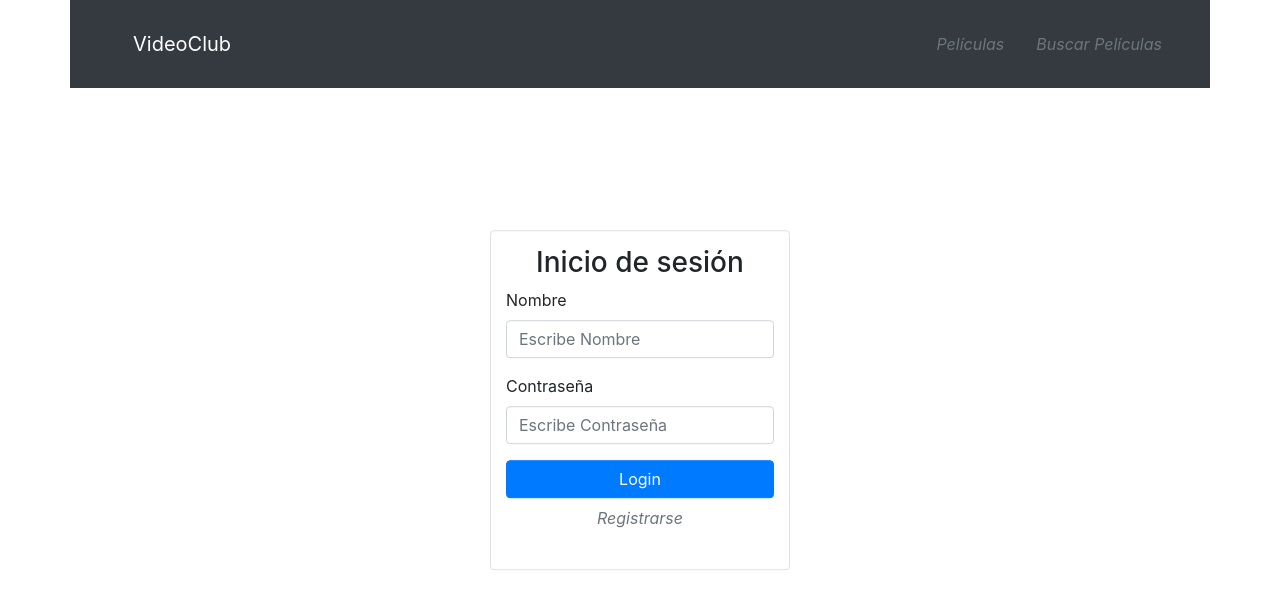
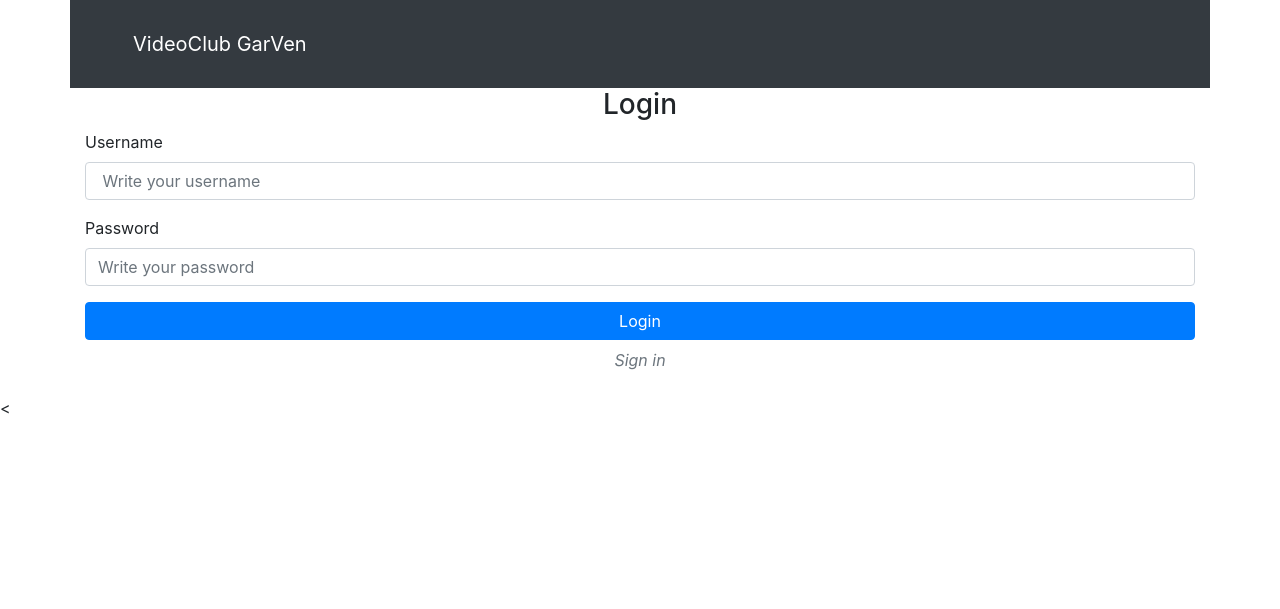
Before and after one commit to vagdv/videoclubgarven, a Django app: template myapp/templates/myapp/login.html in a window 1280 px wide. Shown: the top 609 px of the page. Run offline with Django 3.2, Linux system fonts and the light colour scheme; the template is opened without the code that fills it, so the values that code supplies are empty; some libraries are stand-ins or nearby versions.

Commit message:
Traduccion y quitar opciones de barra en login y register

```diff
--- a/myapp/templates/base.html
+++ b/myapp/templates/base.html
@@ -15,10 +15,10 @@
                 <div class="p-3 row bg-dark text-white ">
                     <nav class="col navbar navbar-dark ">
                         <div class="fas fa-utensils p-2"></div>
-                        <a class="col navbar-brand" href="loginn">VideoClub</a>
+                        <a class="col navbar-brand" href="loginn">VideoClub GarVen</a>
                         <div class="nav text-white">
-                            <a class="nav-link active" href="movies"><i class="fas fa-bars text-secondary">Películas</i></a>
-                            <a class="nav-link active" href="./buscar.html"><i class="fas fa-bars text-secondary">Buscar Películas</i></a>
+                            <a class="nav-link active" href="movies"><i class="fas fa-bars text-secondary">Movies</i></a>
+                            <a class="nav-link active" href="./buscar.html"><i class="fas fa-bars text-secondary">Search Movie</i></a>
                         </div>
                     </nav>
                 </div>
--- a/myapp/templates/myapp/login.html
+++ b/myapp/templates/myapp/login.html
@@ -1,39 +1,38 @@
-{% extends "base.html" %}
-
-{% block title %}
-    login
-
-{% endblock %}
-{% block content %}
+<!DOCTYPE html>
+<html lang="en">
+<head>
+    <meta charset="UTF-8">
+    <title>{% block title %} Garven {% endblock %}</title>
+    <link rel="stylesheet" href="https://stackpath.bootstrapcdn.com/bootstrap/4.5.0/css/bootstrap.min.css" integrity="sha384-9aIt2nRpC12Uk9gS9baDl411NQApFmC26EwAOH8WgZl5MYYxFfc+NcPb1dKGj7Sk" crossorigin="anonymous">
+    {% load static %}
+    <link href="{% static 'css/styles.css' %}" rel="stylesheet">
+    <link href="{% static 'css/peliculas.css' %}" rel="stylesheet">
+</head>
 <body>
     <div class="">
         <div class="container bg-white">
-            <!--<div class="p-3 row bg-dark text-white ">
+            <div class="p-3 row bg-dark text-white ">
                 <nav class="col navbar navbar-dark ">
                     <div class="fas fa-utensils p-2"></div>
-                    <a class="col navbar-brand" href="loginn">VideoClub</a>
-                    <div class="nav text-white">
-                        <a class="nav-link active" href="movies"><i class="fas fa-bars text-secondary">Películas</a>
-                        <a class="nav-link active" href="./buscar.html"><i class="fas fa-bars text-secondary">Buscar Películas</i></a>
-                    </div>
+                    <a class="col navbar-brand" href="loginn">VideoClub GarVen</a>
                 </nav>
-            </div>-->
+            </div>
             <form action="" class="login">
-                <h3 class="text-center">Inicio de sesión</h3>
+                <h3 class="text-center">Login</h3>
                 <div class="form-group">
-                    <label for="Nombre">Nombre</label>
-                    <input type="text" class="form-control" name="Nombre" id="Nombre" placeholder="Escribe Nombre">
+                    <label for="Nombre">Username</label>
+                    <input type="text" class="form-control" name="Nombre" id="Nombre" placeholder=" Write your username">
                 </div>
                 <div class="form-group">
-                    <label for="Contra">Contraseña</label>
-                    <input type="password" class="form-control" name="Pass" id="Pass" placeholder="Escribe Contraseña">
+                    <label for="pass">Password</label>
+                    <input type="password" class="form-control" name="pass" id="pass" placeholder="Write your password">
                 </div>
                 <p class="text-center">
                     <button class="btn btn-primary btn-block">Login</button>
-                    <a class="nav-link active" href="{% url 'registro' %}"><i class="fas fa-envelope text-secondary"> Registrarse</i></a>
+                    <a class="nav-link active" href="{% url 'registro' %}"><i class="fas fa-envelope text-secondary"> Sign in</i></a>
                 </p>
             </form>
         </div>
     </div>
 </body>
-{% endblock %}
+<</html>
--- a/myapp/views.py
+++ b/myapp/views.py
@@ -23,5 +23,5 @@ def index(request):
 def login(request):
     return render(request, "myapp/login.html")
 
-def registro(request):
-    return render(request, "myapp/registro.html")
+def register(request):
+    return render(request, "myapp/register.html")
--- a/static/css/peliculas.css
+++ b/static/css/movies.css
@@ -12,7 +12,6 @@
 }*/
 
 img {
-    /* Para que sea responsiva */
 
     width: 10%;
     display:block;
--- a/videoclubgarven/urls.py
+++ b/videoclubgarven/urls.py
@@ -28,5 +28,5 @@ urlpatterns = [
     path('movie/<int:movie_id>/', views.movie, name='movie'),
     path('movies', views.index, name='index'),
     path('loginn', views.login, name='loginhector'),
-    path('registro', views.registro, name='registro')
+    path('register', views.register, name='registro')
 ]
```
Also changed, not shown: myapp/templates/myapp/register.html (added, +72 -0 lines), myapp/templates/myapp/registro.html (deleted, +0 -75 lines), static/css/login.css (renamed from static/css/styles.css).
